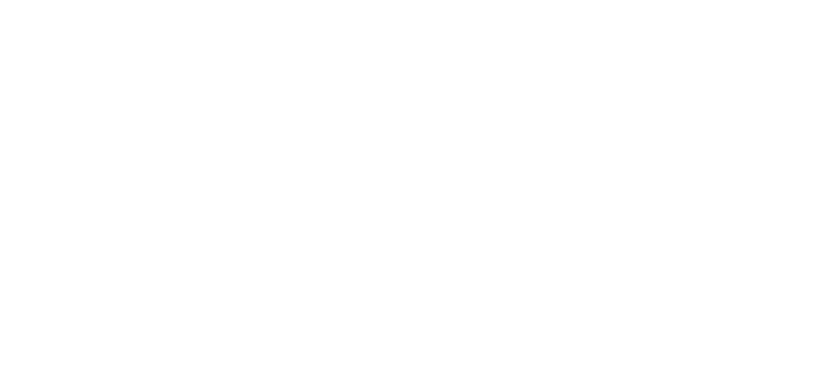
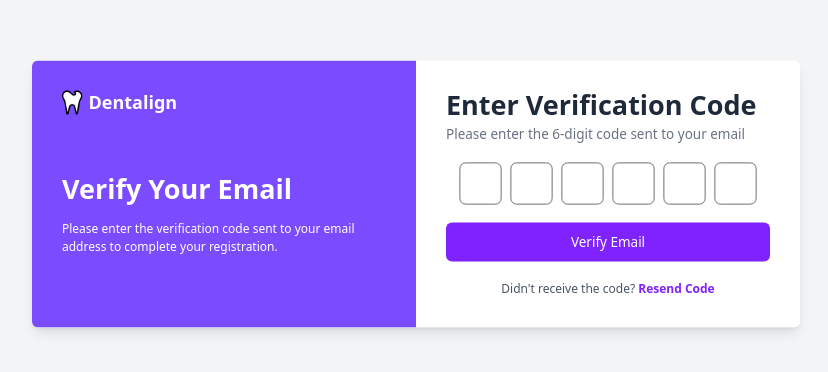
Before and after one commit to RafaelAngeloChristianto/dentalign-ticketing-system, a React (Vite) app in the folder client/: page /verify-email in a window 1280 px wide. Before the commit this address had no page. Shown: the part 206-578 px from the top of the page, without its empty margins (224-1052 px from the left). Built offline with nearby package versions, Linux system fonts and the light colour scheme.

Commit message:
add page for OTP verification

```diff
--- a/client/src/App.tsx
+++ b/client/src/App.tsx
@@ -9,6 +9,7 @@
 import SignIn from './pages/SignIn'
 import SignUp from './pages/SignUp'
 import CustStaffDashboard from './pages/CustStaffDashboard'
+import OTPVerification from './pages/OTPVerification'
 
 function App() {
   return (
@@ -22,6 +23,7 @@
       <Route path='/admin' element={<AdminDashboard />} />
       <Route path='/signin' element={<SignIn/>}/>
       <Route path='/signup' element={<SignUp/>}/>
+      <Route path='/verify-email' element={<OTPVerification/>}/>
     </Routes>
   )
 }
--- /dev/null
+++ b/client/src/pages/OTPVerification.tsx
@@ -0,0 +1,101 @@
+import React, { useState } from "react";
+
+const OTPVerification: React.FC = () => {
+  const [otp, setOtp] = useState<string[]>(Array(6).fill(""));
+
+  const handleChange = (index: number, value: string) => {
+    if (value.length <= 1 && /^\d*$/.test(value)) {
+      const newOtp = [...otp];
+      newOtp[index] = value;
+      setOtp(newOtp);
+
+      // Auto-focus next input
+      if (value && index < 5) {
+        const nextInput = document.querySelector(`input[name=otp-${index + 1}]`) as HTMLInputElement;
+        nextInput?.focus();
+      }
+    }
+  };
+
+  const handleKeyDown = (index: number, e: React.KeyboardEvent<HTMLInputElement>) => {
+    if (e.key === "Backspace" && !otp[index] && index > 0) {
+      const prevInput = document.querySelector(`input[name=otp-${index - 1}]`) as HTMLInputElement;
+      prevInput?.focus();
+    }
+  };
+
+  const handleSubmit = (e: React.FormEvent) => {
+    e.preventDefault();
+    const otpString = otp.join("");
+    // TODO: Implement OTP verification logic
+    console.log("OTP submitted:", otpString);
+  };
+
+  return (
+    <div className="min-h-screen flex items-center justify-center bg-gray-100 px-4 py-10">
+      <div className="flex flex-col md:flex-row w-full max-w-5xl bg-white rounded-lg shadow-lg overflow-hidden h-fit sm:scale-75 scale-90">
+        {/* Left Panel */}
+        <div className="w-full md:w-1/2 bg-[#7B4BFF] p-6 sm:p-8 md:p-10 text-white sm:flex hidden flex-col justify-start items-center md:items-start text-center md:text-left">
+          <div className="flex items-center mb-6">
+            <img src="src/assets/tooth_vector.png" alt="Dentalign Logo" className="h-6 sm:h-7 md:h-8 mr-2" />
+            <span className="text-xl sm:text-2xl font-bold">Dentalign</span>
+          </div>
+
+          <div className="flex-1 flex flex-col items-center md:items-start justify-center text-center md:text-left">
+            <h2 className="text-xl sm:text-3xl md:text-4xl font-bold mb-4 sm:mb-5">
+              Verify Your Email
+            </h2>
+            <p className="text-sm sm:text-base max-w-xs sm:max-w-sm md:max-w-md">
+              Please enter the verification code sent to your email address to complete your registration.
+            </p>
+          </div>
+        </div>
+
+        {/* Right Panel */}
+        <div className="md:w-1/2 w-full p-8 md:p-10 flex flex-col justify-evenly">
+          <div>
+            <h2 className="sm:text-4xl text-xl font-semibold text-gray-800 mb-1">Enter Verification Code</h2>
+            <p className="sm:text-lg text-gray-500 mb-6">Please enter the 6-digit code sent to your email</p>
+          </div>
+
+          <form onSubmit={handleSubmit} className="space-y-6 text-sm sm:text-base md:text-lg">
+            <div className="flex justify-center gap-2 sm:gap-3">
+              {otp.map((digit, index) => (
+                <input
+                  key={index}
+                  type="text"
+                  name={`otp-${index}`}
+                  value={digit}
+                  onChange={(e) => handleChange(index, e.target.value)}
+                  onKeyDown={(e) => handleKeyDown(index, e)}
+                  className="w-12 h-12 sm:w-14 sm:h-14 text-center text-xl font-semibold border rounded-lg focus:outline-none focus:ring-2 focus:ring-violet-500"
+                  maxLength={1}
+                  pattern="\d*"
+                  inputMode="numeric"
+                />
+              ))}
+            </div>
+
+            <button
+              type="submit"
+              className="w-full bg-violet-600 text-white py-2 sm:py-3 rounded-lg hover:bg-violet-700 transition cursor-pointer"
+            >
+              Verify Email
+            </button>
+
+            <div className="text-center">
+              <p className="text-sm sm:text-base text-gray-600">
+                Didn't receive the code?{" "}
+                <button type="button" className="text-violet-600 font-semibold hover:underline">
+                  Resend Code
+                </button>
+              </p>
+            </div>
+          </form>
+        </div>
+      </div>
+    </div>
+  );
+};
+
+export default OTPVerification;
```
